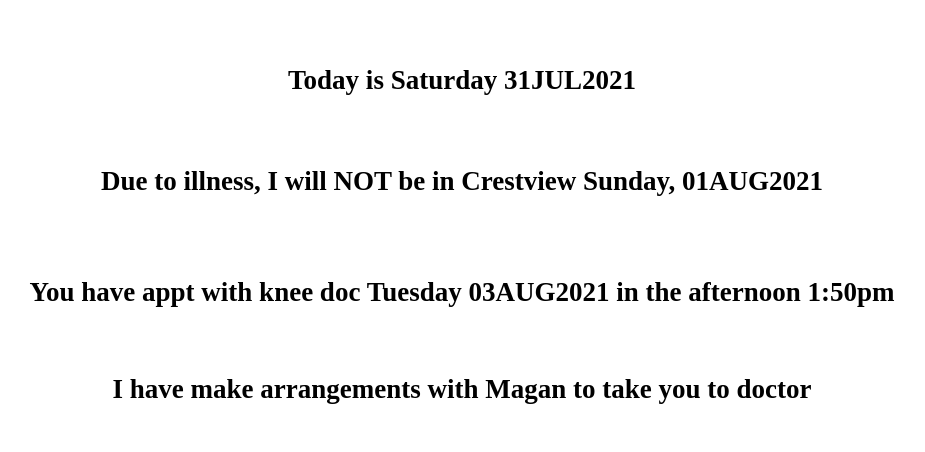
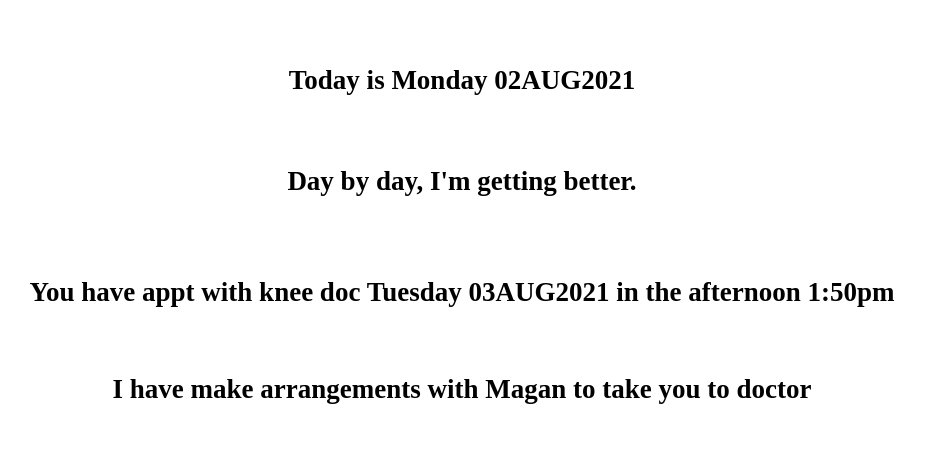
Before and after one commit to abowers822/dad-other, a plain HTML site: page index.html in a window 1280 px wide. Shown: the part 69-521 px from the top of the page, without its empty margins (178-1103 px from the left). Drawn offline with Linux system fonts and the light colour scheme.

Commit message:
02AUG2021 update

```diff
--- a/index.html
+++ b/index.html
@@ -15,9 +15,9 @@
         <div class="dad">
            <h1> Hello Dad</h1>
             <br>
-            <h2>Today is Saturday 31JUL2021</h2>
+            <h2>Today is Monday 02AUG2021</h2>
             <br>
-            <h2> <p> Due to illness, I will NOT be in Crestview Sunday, 01AUG2021</p><h2>
+            <h2> <p> Day by day, I'm getting better.</p><h2>
             <br>
             <h2>You have appt with knee doc
             Tuesday 03AUG2021  in the afternoon 1:50pm</h2>
```
